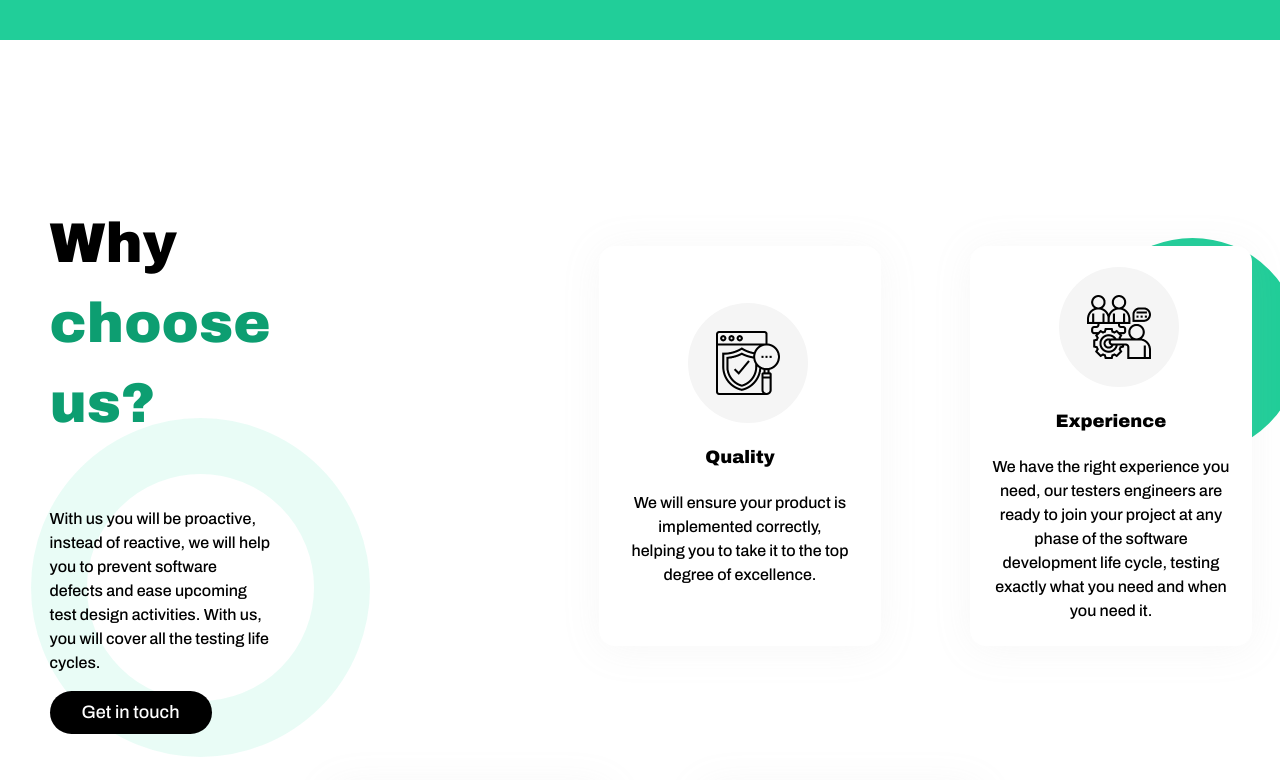
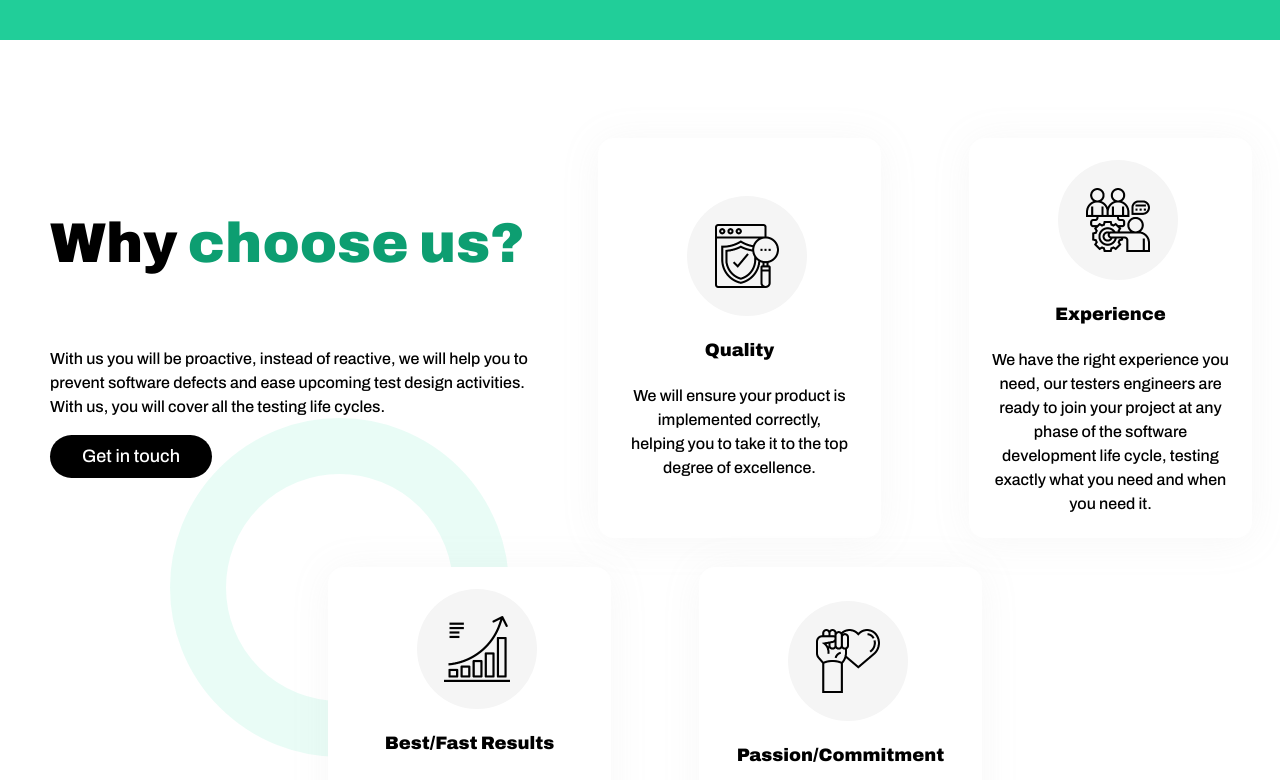
Before and after one commit to a11ysolutions/website, a React (Create React App) app: page / in a window 1280 px wide. Shown: the part 960-1740 px from the top of the page. Built offline with nearby package versions, Linux system fonts and the light colour scheme.

Commit message:
fix: give more width to why choose us in home
Also remove the right green circle of that section

```diff
--- a/src/Components/UI/Qualities/Qualities.css
+++ b/src/Components/UI/Qualities/Qualities.css
@@ -111,7 +111,7 @@
     display: flex;
     flex-direction: row;
     margin-top: 230px;
-    column-gap: 140px;
+    /* column-gap: 140px; */
   }
   .why-choose-us-qualities {
     text-align: left !important;
--- a/src/Components/UI/Qualities/Qualities.js
+++ b/src/Components/UI/Qualities/Qualities.js
@@ -24,7 +24,7 @@ function Qualities({className=""}) {
                     <Button onClick={scrollToContactForm}>Get in touch</Button>
                 </BicolorTitledText>
                 <div className="qualities-circles-container">
-                    <div className="qualities-right-circle"></div>
+                    {/* <div className="qualities-right-circle"></div> */}
                     <div className="qualities-left-circle"></div>
                 </div>
                 <div className="a11y-qualities-top-section">
```
